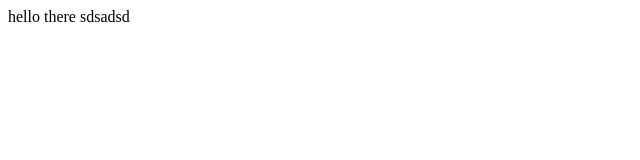
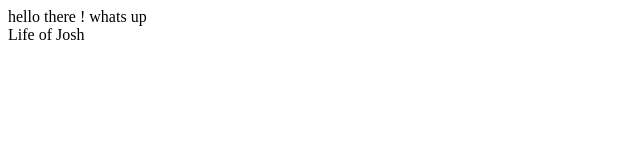
Before and after one commit to JosueBarrCha/webdev4beginners, a plain HTML site: page Index.html in a window 1280 px wide. Shown: the full height of the page, 0-640 px from the left. Drawn offline with Linux system fonts and the light colour scheme.

Commit message:
Added header and corrected sintaxis

```diff
--- a/Index.html
+++ b/Index.html
@@ -1,5 +1,8 @@
 <html>
     <body>
-    hello there sdsadsd
+    hello there ! whats up
+    <header>
+        Life of Josh
+    </header>
     <body>
 </html>
```
